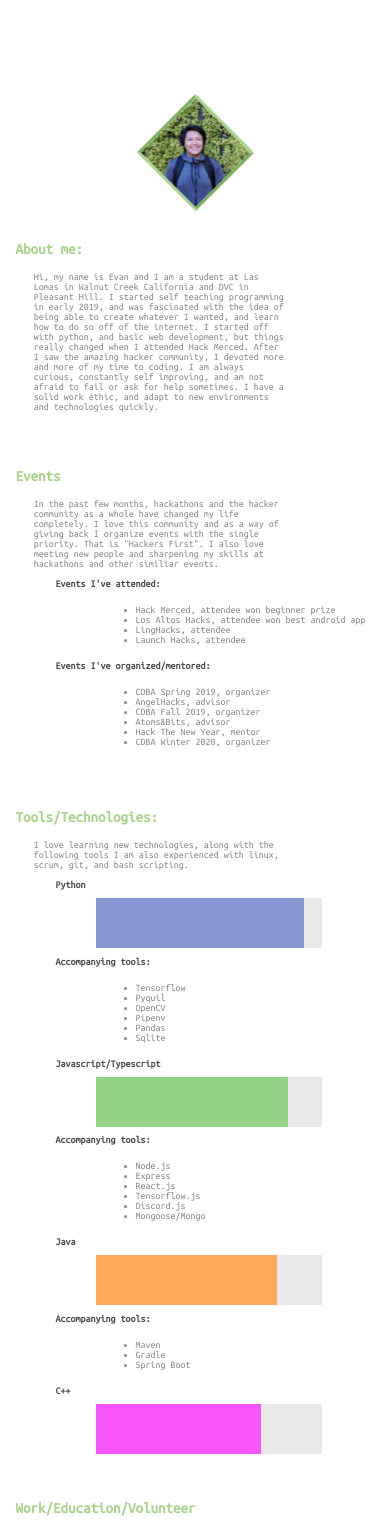
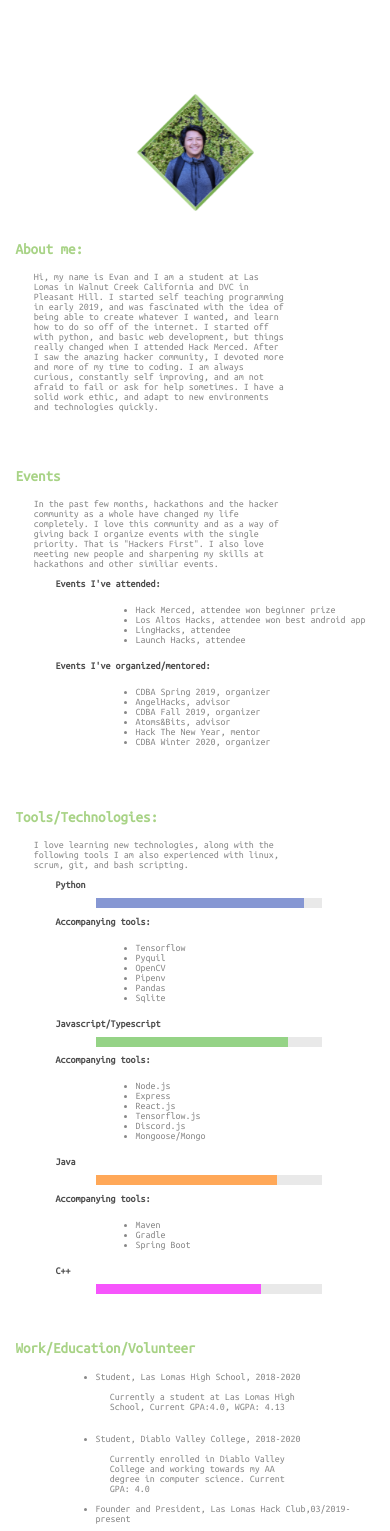
Before and after one commit to Evan-Nishi/personal-site-v2, a Next.js app: page / in a window 390 px wide. Shown: the top 1531 px of the page. Built offline with nearby package versions, Linux system fonts and the light colour scheme.

Commit message:
pls work mobile dumb

```diff
--- a/src/styles.css
+++ b/src/styles.css
@@ -185,7 +185,9 @@ img{
 
 
 @media screen and (max-width:740px) {
-
+    #pfp{
+        width: 30vw;
+    }
     body {
         width:100vw;
     }
@@ -205,4 +207,5 @@ img{
     #SmolBar {display: none;}
     #Title {display: none;}
     #header{display: none;}
+    #jsts, #python, #cpp, #java, .skillbar{height: 10px;}
 }
```
